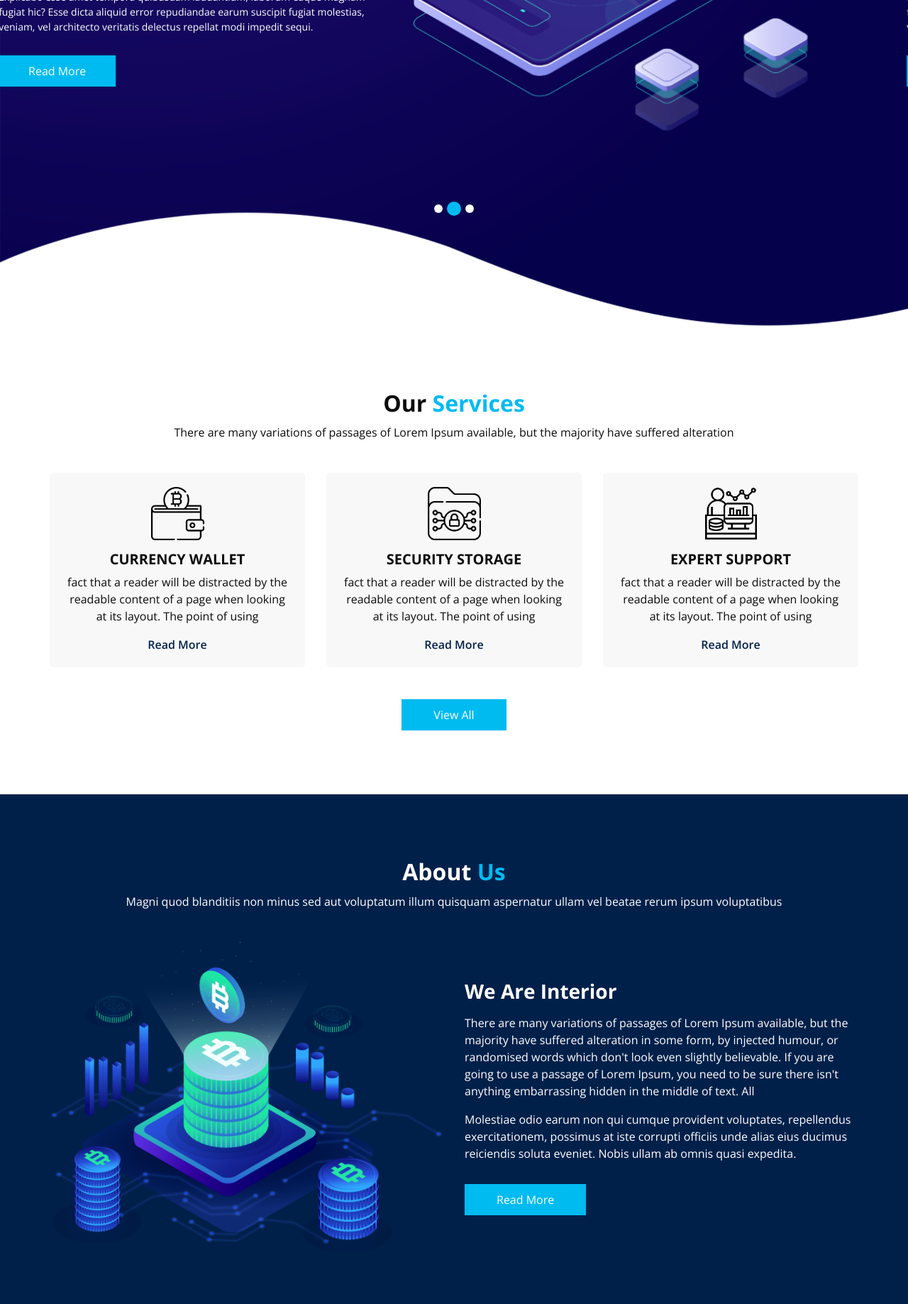
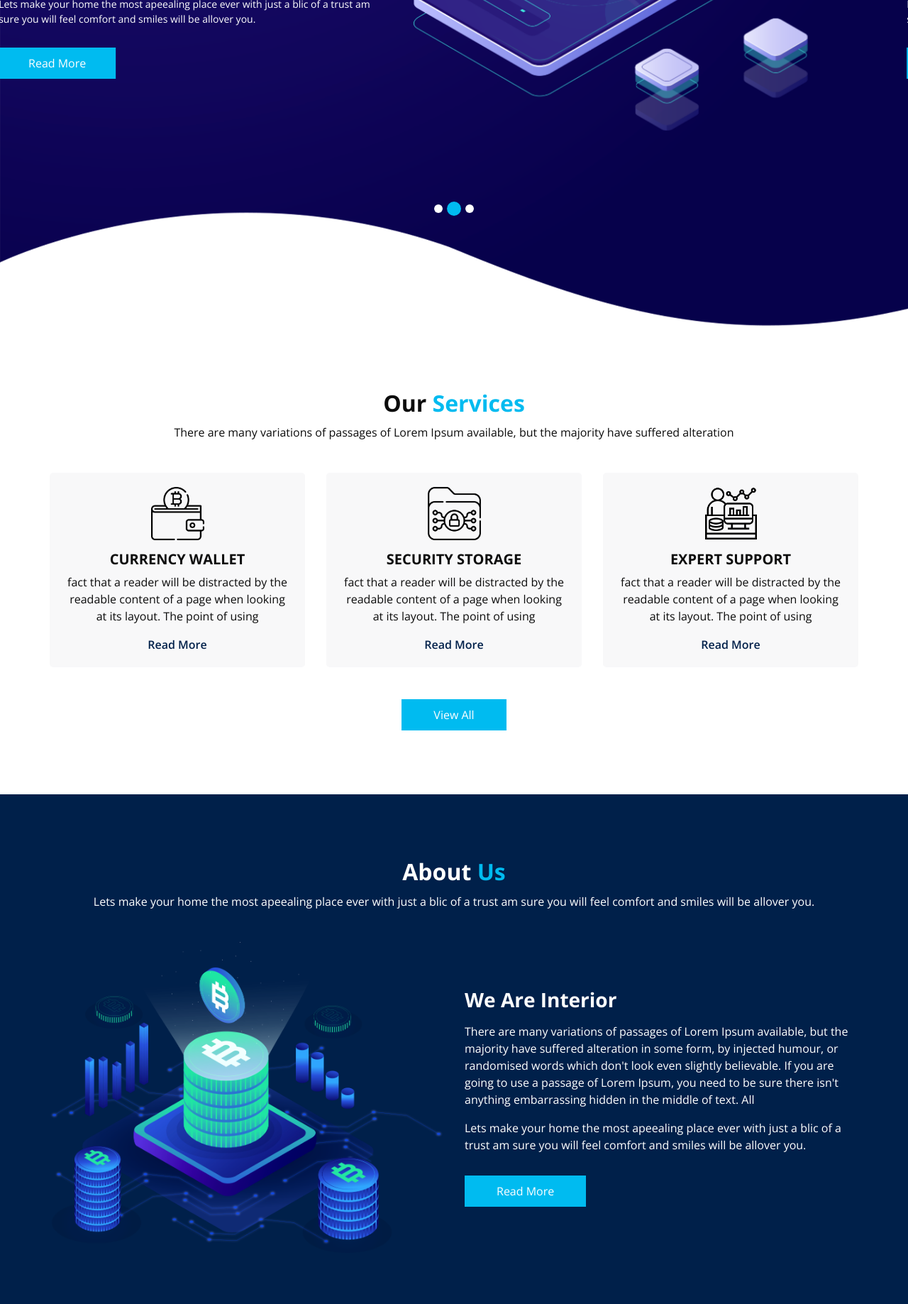
Before and after one commit to AbenaitweShivan/Interior, a plain HTML site: page index.html in a window 1280 px wide. Shown: the part 413-2250 px from the top of the page at 71% size. Drawn offline with nearby package versions, Linux system fonts and the light colour scheme; some packages are replaced by stand-ins of ours.

Commit message:
Update index.html
interior

```diff
--- a/index.html
+++ b/index.html
@@ -93,7 +93,7 @@
                       Designer
                     </h1>
                     <p>
-                      Explicabo esse amet tempora quibusdam laudantium, laborum eaque magnam fugiat hic? Esse dicta aliquid error repudiandae earum suscipit fugiat molestias, veniam, vel architecto veritatis delectus repellat modi impedit sequi.
+                      Lets make your home the most apeealing place ever with just a blic of a trust am sure you will feel comfort and smiles will be allover you.
                     </p>
                     <div class="btn-box">
                       <a href="" class="btn1">
@@ -120,7 +120,7 @@
                       Designer
                     </h1>
                     <p>
-                      Explicabo esse amet tempora quibusdam laudantium, laborum eaque magnam fugiat hic? Esse dicta aliquid error repudiandae earum suscipit fugiat molestias, veniam, vel architecto veritatis delectus repellat modi impedit sequi.
+                      Lets make your home the most apeealing place ever with just a blic of a trust am sure you will feel comfort and smiles will be allover you.
                     </p>
                     <div class="btn-box">
                       <a href="" class="btn1">
@@ -147,7 +147,7 @@
                       Designer
                     </h1>
                     <p>
-                      Explicabo esse amet tempora quibusdam laudantium, laborum eaque magnam fugiat hic? Esse dicta aliquid error repudiandae earum suscipit fugiat molestias, veniam, vel architecto veritatis delectus repellat modi impedit sequi.
+                      Lets make your home the most apeealing place ever with just a blic of a trust am sure you will feel comfort and smiles will be allover you.
                     </p>
                     <div class="btn-box">
                       <a href="" class="btn1">
@@ -273,7 +273,8 @@
           About <span>Us</span>
         </h2>
         <p>
-          Magni quod blanditiis non minus sed aut voluptatum illum quisquam aspernatur ullam vel beatae rerum ipsum voluptatibus
+          Lets make your home the most apeealing place ever with just a blic of a trust am sure you will feel comfort and smiles will be allover you.
+
         </p>
       </div>
       <div class="row">
@@ -294,7 +295,8 @@
               the middle of text. All
             </p>
             <p>
-              Molestiae odio earum non qui cumque provident voluptates, repellendus exercitationem, possimus at iste corrupti officiis unde alias eius ducimus reiciendis soluta eveniet. Nobis ullam ab omnis quasi expedita.
+              Lets make your home the most apeealing place ever with just a blic of a trust am sure you will feel comfort and smiles will be allover you.
+
             </p>
             <a href="">
               Read More
```
